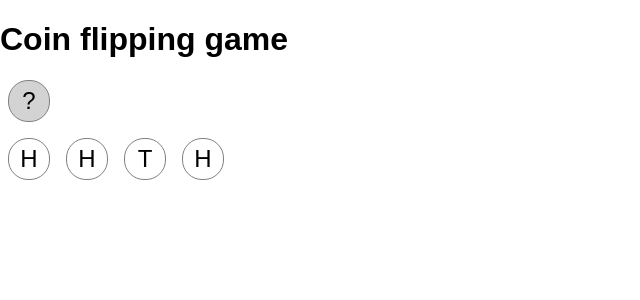
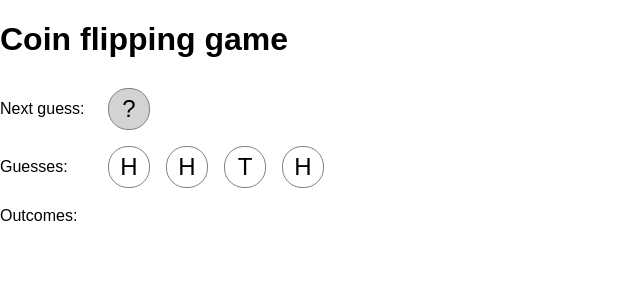
Before and after one commit to ep-cc/react-states-and-hooks-part1, a React (Create React App) app in the folder app/: page / in a window 1280 px wide. Shown: the top 300 px of the page, without its empty margins (0-640 px from the left). Built offline with nearby package versions, Linux system fonts and the light colour scheme.

Commit message:
add label component

```diff
--- a/app/src/App.css
+++ b/app/src/App.css
@@ -29,3 +29,8 @@
   color: white;
   cursor: pointer;
 }
+
+.label {
+  width: 100px;
+  line-height: 40px;
+}
--- a/app/src/App.js
+++ b/app/src/App.js
@@ -19,11 +19,19 @@
   return (
     <div className="App">
       <h1>Coin flipping game</h1>
-      <Flipper />
       <div className='coin-container'>
+        <Label text='Next guess:'/>
+        <Flipper />
+      </div>
+      <div className='coin-container'>
+        <Label text='Guesses:'/>
         {
           guesses.map(g => <Coin what={g}/>)
         }
+      </div>
+      <div className='coin-container'>
+        <Label text='Outcomes:'/>
+
       </div>
     </div>
   );
@@ -49,4 +57,8 @@
   return <div className='coin flipper' onClick={flip}>{what}</div>
 }
 
+function Label(props) {
+  return <div className='label'>{props.text}</div>;
+}
+
 export default App;
```
